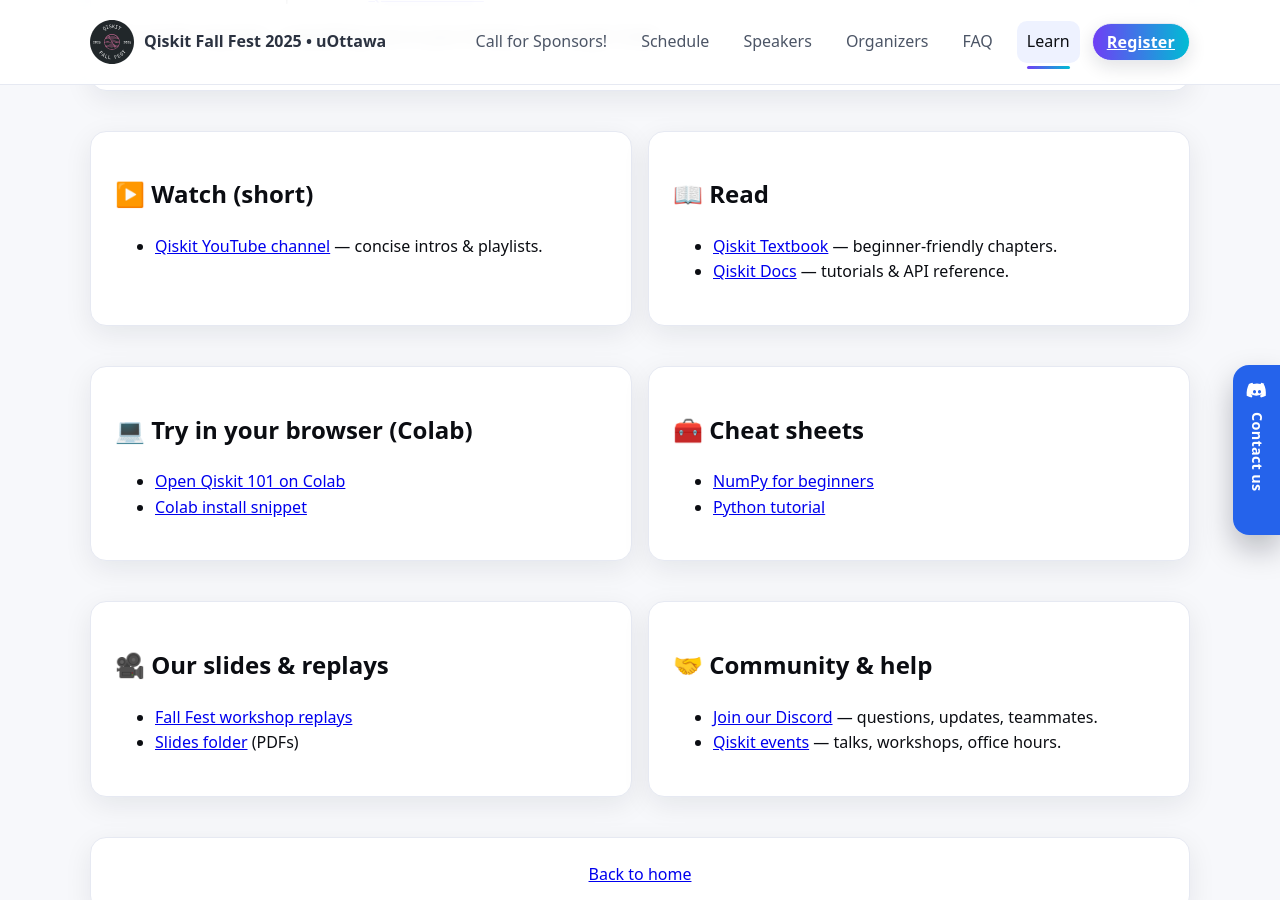
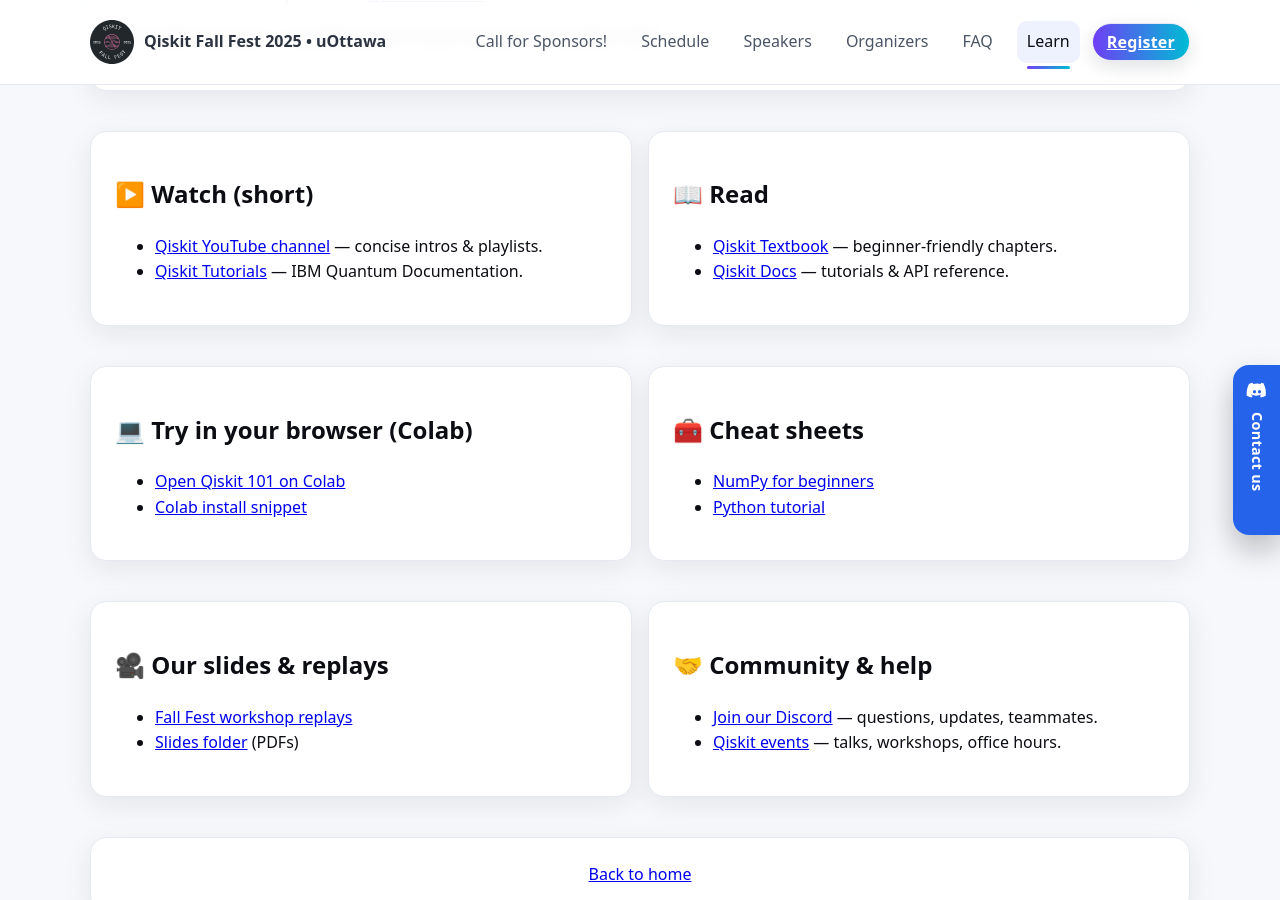
Before and after one commit to utkarshh-singh/fall-fest-2025-website, a Jekyll site: the page built from learn.md, in a window 1280 px wide and 900 px high, scrolled down 513 px. Built offline with Jekyll 4.4.1, drawn with Linux system fonts in a browser that asks for light colours.

Commit message:
Update learn.md

```diff
--- a/learn.md
+++ b/learn.md
@@ -28,6 +28,7 @@
       <h2>▶️ Watch (short)</h2>
       <ul>
         <li><a href="https://www.youtube.com/@Qiskit" target="_blank" rel="noopener">Qiskit YouTube channel</a> — concise intros & playlists.</li>
+        <li><a href="https://quantum.cloud.ibm.com/docs/en/tutorials" target="_blank" rel="noopener">Qiskit Tutorials</a> — IBM Quantum Documentation.</li>
       </ul>
     </div>
 
```
